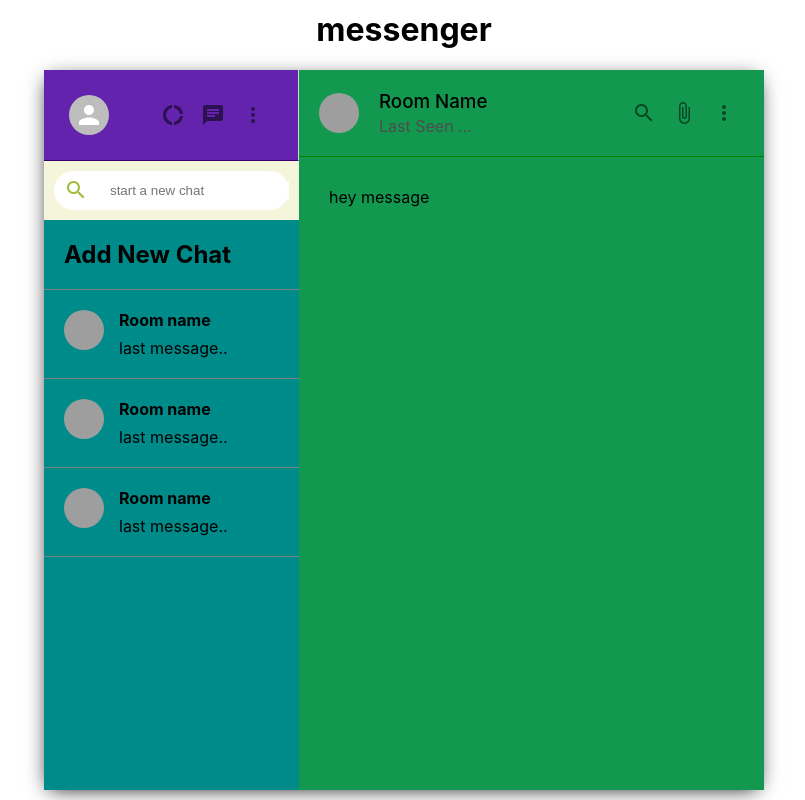
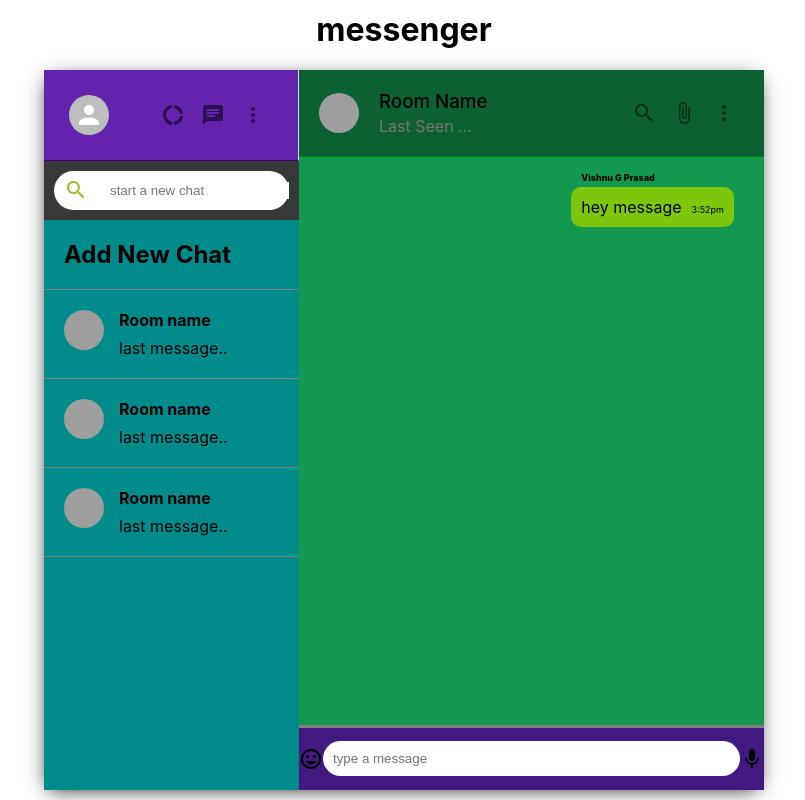
Before and after one commit to vishnugprasad/messenger, a React (Create React App) app: page / in a window 1280 px wide. Shown: the whole page, without its empty margins (236-1041 px from the left). Built offline with nearby package versions, Linux system fonts and the light colour scheme; grey boxes are pictures that could not be loaded.

Commit message:
messaging area

```diff
--- a/src/Chat.css
+++ b/src/Chat.css
@@ -10,6 +10,7 @@
     display: flex;
     align-items: center;
     border-bottom: 1px solid green;
+    background-color:  rgb(11, 97, 50);
 }
 
 .chat-header-info{
@@ -24,7 +25,7 @@
 }
 
 .chat-header-info > p {
-    color: rgb(78, 77, 77);
+    color: rgb(120, 116, 116);
 }
 
 
@@ -42,5 +43,65 @@
     background-repeat: repeat;
     background-position: center;
     padding: 30px;
-    overflow: scroll;
+    overflow: auto;
 }
+
+
+.chat-message{
+    position: relative;
+    font-size: 16px;
+    padding: 10px;
+    background-color: orange;
+    border-radius: 10px;
+    width: fit-content;
+    margin-bottom: 30px;
+}
+
+.chat-name{
+    position: absolute;
+    top: -15px;
+    font-weight: 800;
+    font-size: xx-small;
+}
+
+.chat-timestamp{
+    margin-left: 10px;
+    font-size: xx-small;
+}
+
+.chat-reciever{
+    margin-left: auto;
+    background-color: rgb(124, 199, 11);
+
+}
+
+.chat-footer{
+    background-color: rgb(65, 25, 128);
+    display: flex;
+    justify-content: space-between;
+    align-items: center;
+    height: 62px;
+    border-top: 3px solid grey;
+}
+
+
+.chat-footer > form{
+    display: flex;
+    flex: 1;
+}
+
+.chat-footer > form > input {
+    flex: 1;
+    border-radius: 30px;
+    padding: 10px;
+    border: none;
+}
+
+.chat-footer > form >button {
+    display: none;
+    /* to disappear  the send button */
+}
+
+.chat-footer > MuiSvgIcon-root{
+    padding: 10px;
+}
--- a/src/Chat.js
+++ b/src/Chat.js
@@ -5,12 +5,18 @@
 import MoreVertIcon from "@mui/icons-material/MoreVert";
 import SearchIcon from "@mui/icons-material/Search";
 import AttachFileIcon from "@mui/icons-material/AttachFile";
+import InsertEmoticonIcon from '@mui/icons-material/InsertEmoticon';
+import MicIcon from '@mui/icons-material/Mic';
 
 function Chat() {
   const [seed, setSeed] = useState(" ");
   useEffect(() => {
     setSeed(Math.floor(Math.random() * 5000));
   }, []);
+
+  const sendMessage = (e)=> {
+
+  }
   return (
     <div className="chat">
       <div className="chat-header">
@@ -37,9 +43,21 @@
         </div>
       </div>
       <div className="chat-body">
-            <p>hey message</p>
+        <p className={`chat-message ${true &&"chat-reciever"}`}>
+          <span className="chat-name">Vishnu G Prasad</span>
+          hey message
+          <span className="chat-timestamp">3:52pm</span>
+        </p>
+
       </div>
-      <div className="chat-footer"></div>
+      <div className="chat-footer">
+        <InsertEmoticonIcon></InsertEmoticonIcon>
+        <form>
+          <input placeholder="type a message" type = "text"/>
+            <button onClick={sendMessage} type = "submit"> send a message</button>
+        </form>
+        <MicIcon></MicIcon>
+      </div>
     </div>
   );
 }
--- a/src/Sidebar.css
+++ b/src/Sidebar.css
@@ -10,7 +10,7 @@
    height: 39px;
    padding: 10px;
    align-items: center;
-    background-color: beige;
+    background-color: rgb(56, 56, 56);
 
 }
 
@@ -60,5 +60,5 @@
 .sidebar-chats{
     background-color: darkcyan;
     flex: 1;
-    overflow: scroll;
+    overflow: auto;
 }
--- a/src/Sidebar.js
+++ b/src/Sidebar.js
@@ -38,6 +38,7 @@
         <Sidebarchat></Sidebarchat>
         <Sidebarchat></Sidebarchat>
         <Sidebarchat></Sidebarchat>
+
       </div>
     </div>
   );
```
